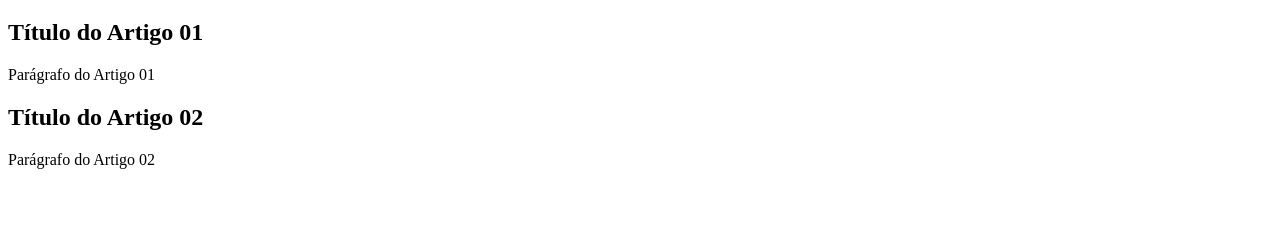
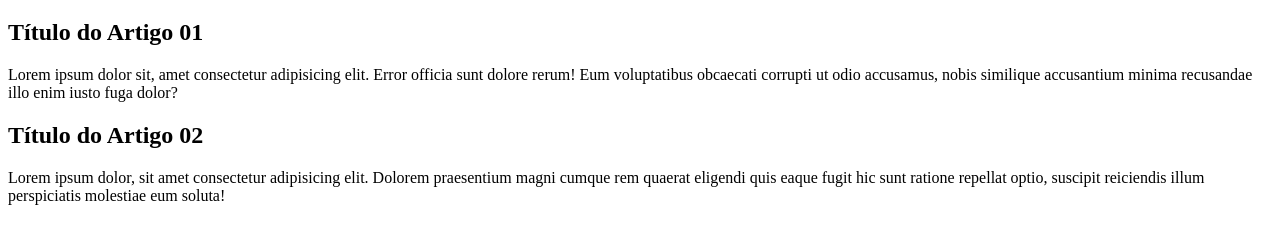
Before and after one commit to Josiane654/projeto_bolo, a plain HTML site: page index.html in a window 1280 px wide. Shown: the part 61-304 px from the top of the page. Drawn offline with Linux system fonts and the light colour scheme.

Commit message:
alt paragrafo

```diff
--- a/index.html
+++ b/index.html
@@ -11,11 +11,11 @@
     </header>
     <article>
         <h1>Título do Artigo 01</h1>
-        <p>Parágrafo do Artigo 01</p>
+        <p>Lorem ipsum dolor sit, amet consectetur adipisicing elit. Error officia sunt dolore rerum! Eum voluptatibus obcaecati corrupti ut odio accusamus, nobis similique accusantium minima recusandae illo enim iusto fuga dolor?</p>
     </article>
     <article>
         <h1>Título do Artigo 02</h1>
-        <p>Parágrafo do Artigo 02</p>
+        <p>Lorem ipsum dolor, sit amet consectetur adipisicing elit. Dolorem praesentium magni cumque rem quaerat eligendi quis eaque fugit hic sunt ratione repellat optio, suscipit reiciendis illum perspiciatis molestiae eum soluta!</p>
     </article>
 </body>
 </html>
```
